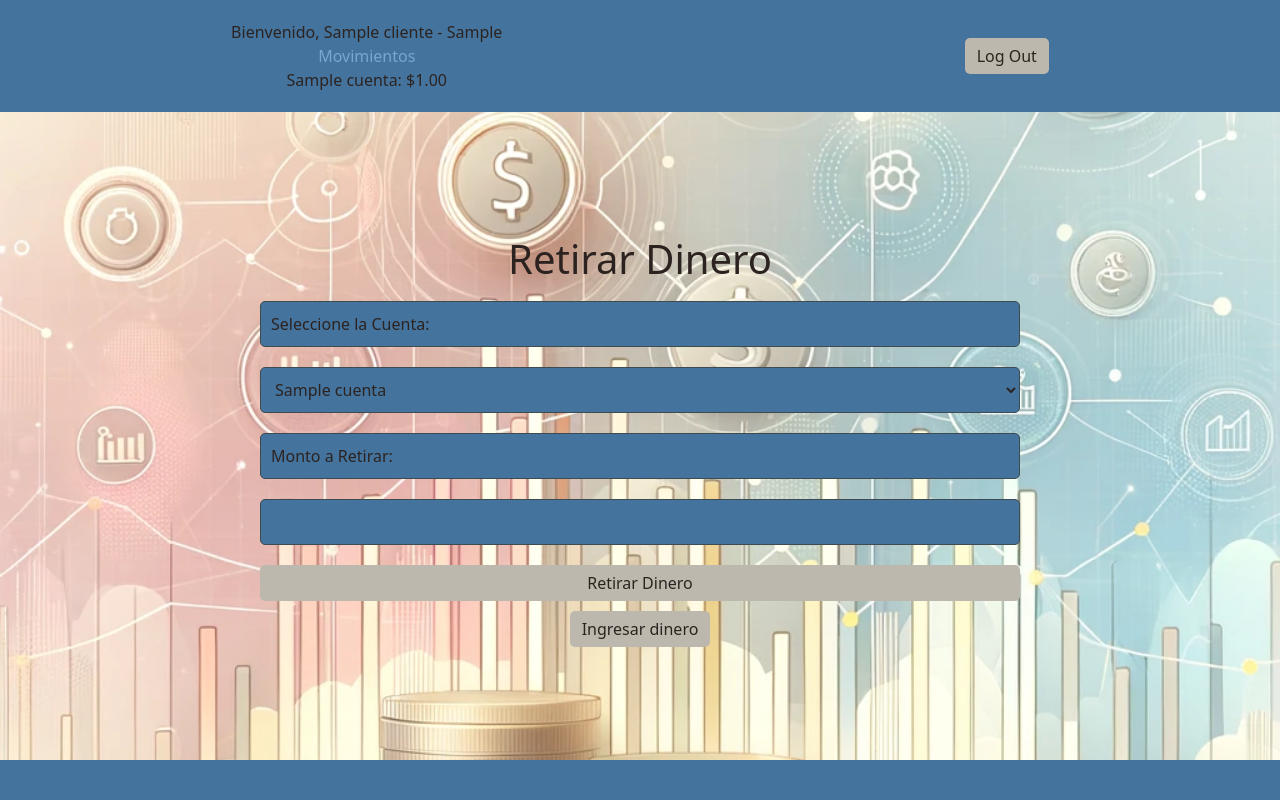
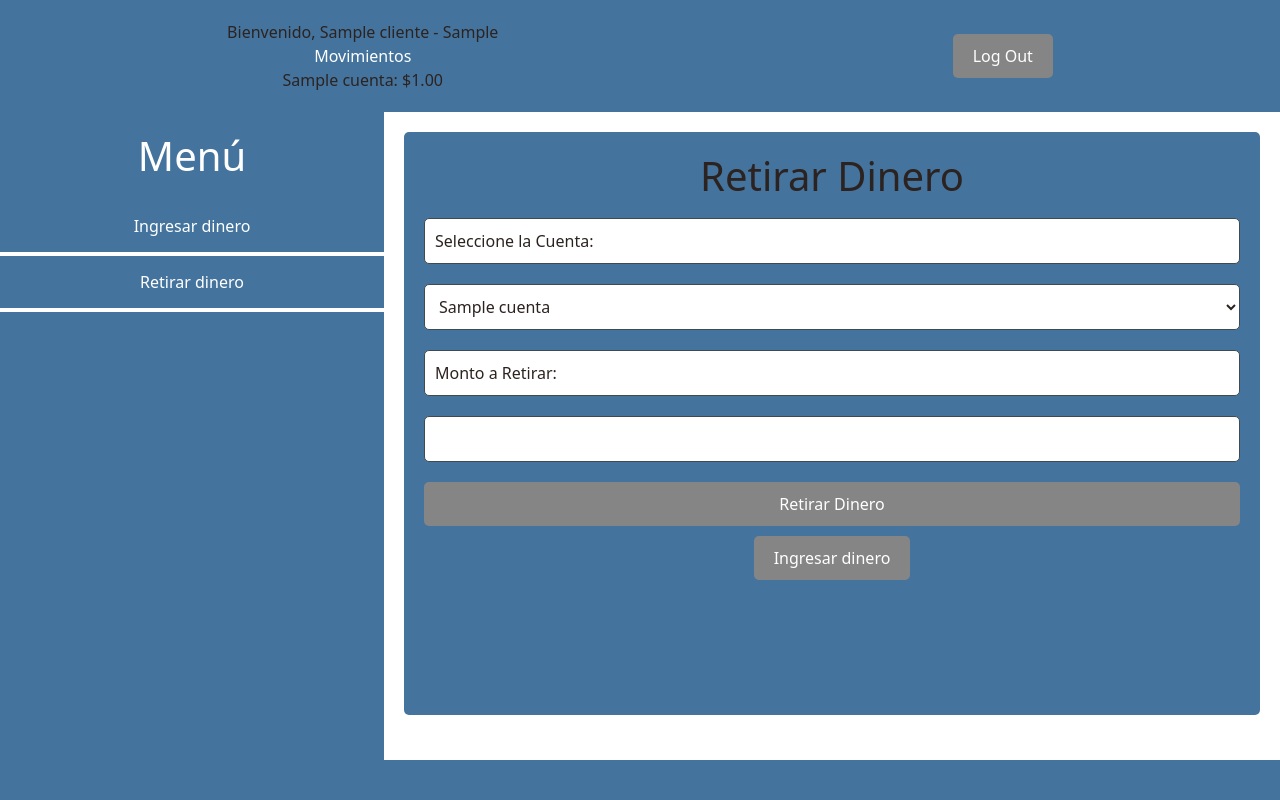
Before and after one commit to TUTOX98/Bank, a Django app: template libreria/templates/retirar_dineroCliente.html in a window 1280 px wide. Run offline with Django 3.2, Linux system fonts and the light colour scheme; the template is opened without the code that fills it: values that come from a table or form of the project are taken from there, others are empty; tables that the repository leaves empty hold one stand-in row (values such as "Sample post").

Commit message:
varsion: 1.0.1

```diff
--- a/libreria/templates/lista_cuentas.html
+++ b/libreria/templates/lista_cuentas.html
@@ -185,6 +185,9 @@
         {% for cuenta in cuentas %}
           <li>
             {{ cuenta.codigo_cta }}. {{ cuenta.nombre_cta }} - ${{ cuenta.saldo }} - {{ cuenta.cedula }} - {{ cuenta.nombre_cliente }}
+            {% if cuenta.nombre_cta == 'Corriente' %}
+              - Cheques: {{ cuenta.chequera }}
+            {% endif %}
             <form action="{% url 'eliminar_cuenta' cuenta.id %}" method="post" style="display: inline;" onsubmit="return confirm('¿Estás seguro de querer eliminar esta cuenta?');">
               {% csrf_token %}
               <button style="background-color: #dc3545;" type="submit" class="btn btn-danger">Eliminar</button>
--- a/libreria/templates/retirar_dineroCliente.html
+++ b/libreria/templates/retirar_dineroCliente.html
@@ -17,12 +17,12 @@
         flex-direction: column;
         height: 100vh;
         margin: 0;
-        background: url('/static/images/wallpaper.webp') no-repeat center center fixed;
+        {% comment %} background: url('/static/images/wallpaper.webp') no-repeat center center fixed; {% endcomment %}
         background-size: cover;
         color: #2c2321;
         justify-content: space-between;
         align-items: center;
-    }
+      }
       header,
       footer {
         background-color: #44749d;
@@ -39,13 +39,14 @@
         margin: 0;
       }
       main {
-        padding: 20px;
-        width: 90%;
-        max-width: 800px;
+        padding: 0;
+        width: 100%;
+        height: 100%;
         display: flex;
-        flex-direction: column;
+        flex-direction: row;
+        flex-wrap: nowrap;
         align-items: center;
-        margin-top: 20px;
+        justify-content: flex-start;
       }
       form {
         width: 100%;
@@ -60,7 +61,7 @@
         padding: 10px;
         margin: 10px 0;
         border-radius: 5px;
-        background-color: #44749d;
+        background-color: #ffffff;
         border: 1px solid #3e4b51;
         color: #2c2321;
       }
@@ -87,22 +88,87 @@
         margin: 10px 5px;
       }
       .btn {
-        background-color: #4a90e2;
+        background-color: #858585 !important;
         border: none;
+        padding: 10px 20px;
+        color: #ffffff !important;
         border-radius: 5px;
+        cursor: pointer;
+        transition: background-color 0.2s ease-in-out;
       }
       .btn:hover {
-        background-color: #3a7bd5;
-      }
-      .btn:active {
-        background-color: #3a7bd5;
+        background-color: #3a7bd5 !important;
       }
       a {
-        color: #79a6d2;
+        color: #ffffff;
         text-decoration: none;
       }
       a:hover {
         text-decoration: underline;
+      }
+      .sectionMain1 {
+        height: 100%;
+        background-color: #44749d;
+        width: 30vw;
+        display: flex;
+        flex-direction: column;
+        flex-wrap: nowrap;
+        align-items: center;
+      }
+      .sectionMain1 li{
+        border-bottom: 4px solid #ffffff;
+        border-radius: 0;
+        margin: 0px;
+        height: 7vh;
+        padding: 0px !important;
+      }
+      .sectionMain1 h1{
+        margin: 20px;
+        color: #ffffff;
+      }
+      .sectionMain1 a{
+        width: 100%;
+        height: 100%;
+        padding: 0px;
+        display: flex;
+        color: #ffffff;
+        flex-direction: column;
+        flex-wrap: nowrap;
+        justify-content: center;
+        align-items: center;
+      }
+      .sectionMain1 ul{
+        list-style-type: none;
+        padding: 0;
+        width: 100%;
+      }
+      .sectionMain2 {
+        height: 100%;
+        width: 70vw;
+      }
+      .containerSectionMain {
+        background-color: #44749d;
+        padding: 20px;
+        border-radius: 5px;
+        height: 90%;
+        margin: 20px;
+        display: flex;
+        flex-direction: column;
+        flex-wrap: nowrap;
+        align-items: center;
+      }
+      .containerSectionMain ul {
+        list-style-type: none;
+        padding: 0;
+        width: 100%;
+        border: 1px solid black;
+        border-radius: 5px;
+        background-color: #ffffff;
+      }
+      .containerSectionMain li {
+        background-color: #ffffff !important;
+        margin: 0 !important;
+        border-bottom: 1px solid black;
       }
     </style>
   </head>
@@ -120,6 +186,19 @@
       <a style="background-color: #bdb8ad;color: #2c2321;" class="btn btn-primary" href="{% url 'login' %}">Log Out</a>
   </header>
     <main>
+      <div class="sectionMain1">
+        <h1>Menú</h1>
+        <ul>
+        <li>
+            <a href="{% url 'ingresar_dinero_cliente' %}">Ingresar dinero</a>
+        </li>
+        <li>
+            <a href="{% url 'retirar_dinero_cliente' %}">Retirar dinero</a>
+        </li>
+        </ul>
+    </div>
+    <div class="sectionMain2">
+        <div class="containerSectionMain">
       <h1>Retirar Dinero</h1>
       <form method="post">
         {% if messages %}
@@ -144,6 +223,8 @@
           >Ingresar dinero</a
         >
       </div>
+      </div>
+      </div>
     </main>
     <footer></footer>
   </body>
```
Also changed, not shown: libreria/templates/ingresar_dinero.html (+15 -0 lines), libreria/templates/ingresar_dineroCliente.html (+94 -13 lines).
